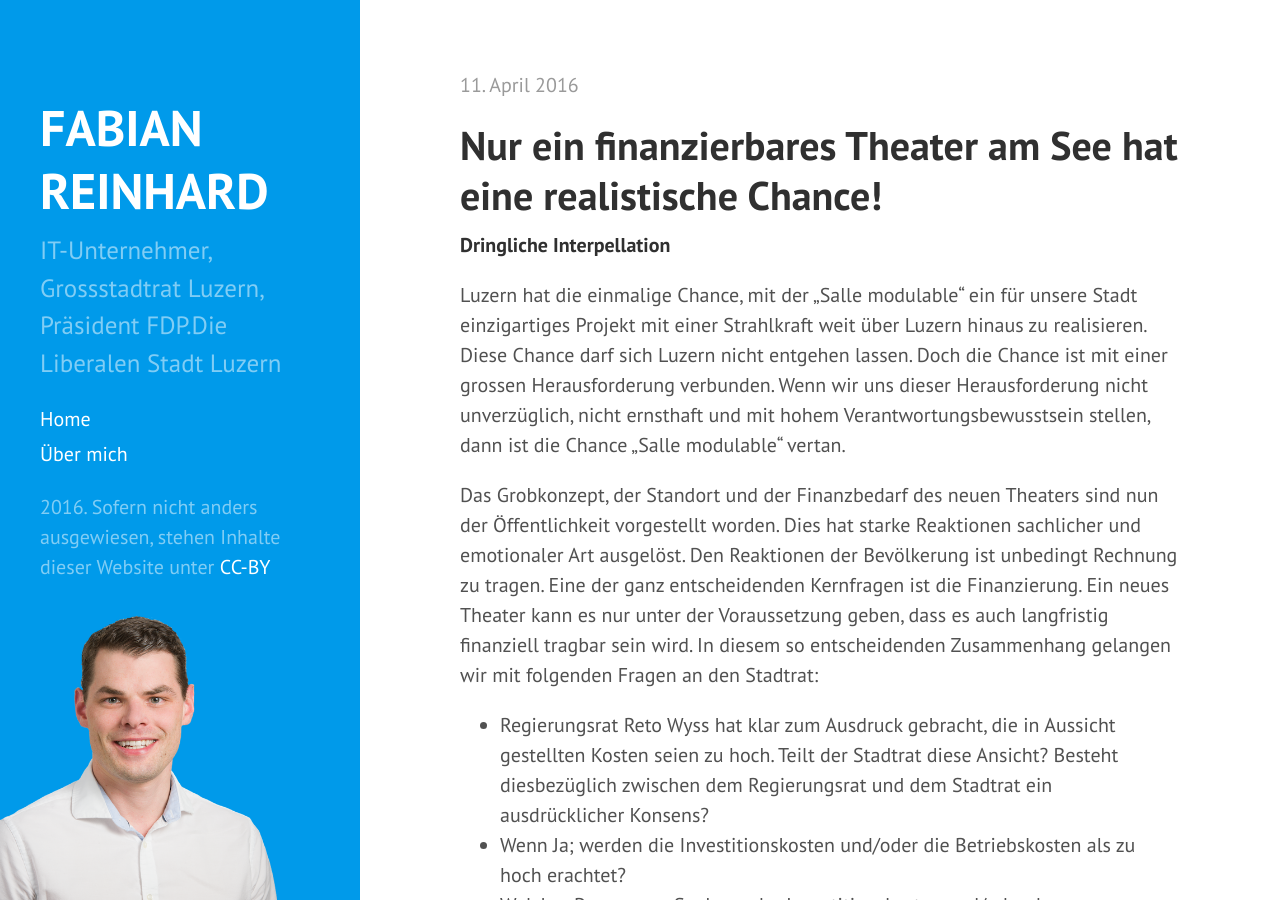
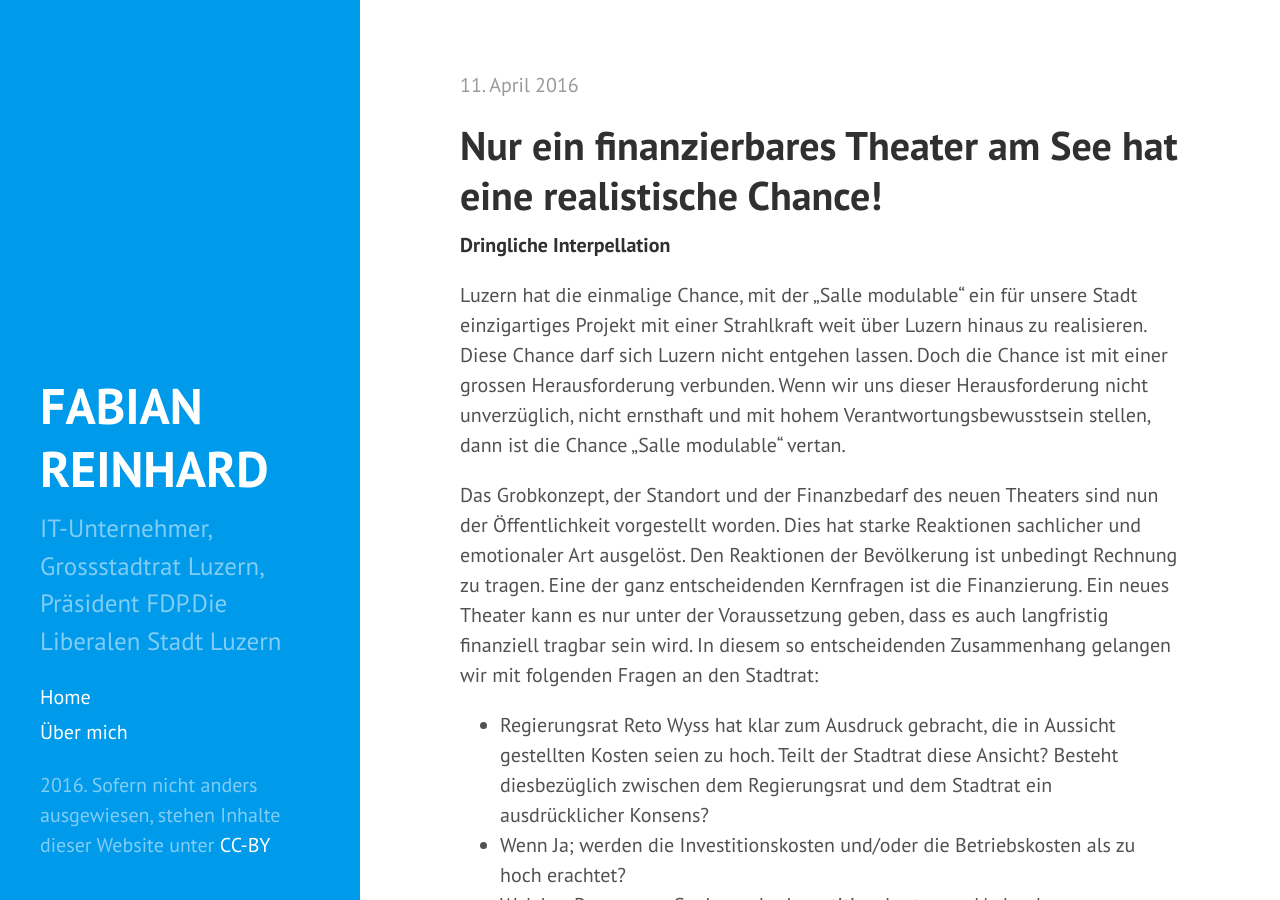
Before and after one commit to freinhard/freinhard.github.io, a Jekyll site: the page built from index.html, in a window 1280 px wide and 900 px high. Built offline with Jekyll 4.4.1, drawn with Linux system fonts in a browser that asks for light colours; the list of posts is cut into pages by our own code; comment, search, counter and statistics services are not loaded.

Commit message:
Remove photo

```diff
--- a/_includes/sidebar.html
+++ b/_includes/sidebar.html
@@ -32,9 +32,5 @@
         {{ site.time | date: '%Y' }}. Sofern nicht anders ausgewiesen, stehen Inhalte dieser Website unter <a href="http://creativecommons.org/licenses/by/4.0/deed.de">CC-BY</a>
     </p>
 
-    <div class="portrait">
-        <img src="{{ site.baseurl }}public/assets/FR-Side.png" />
-    </div>
-
   </div>
 </div>
```
